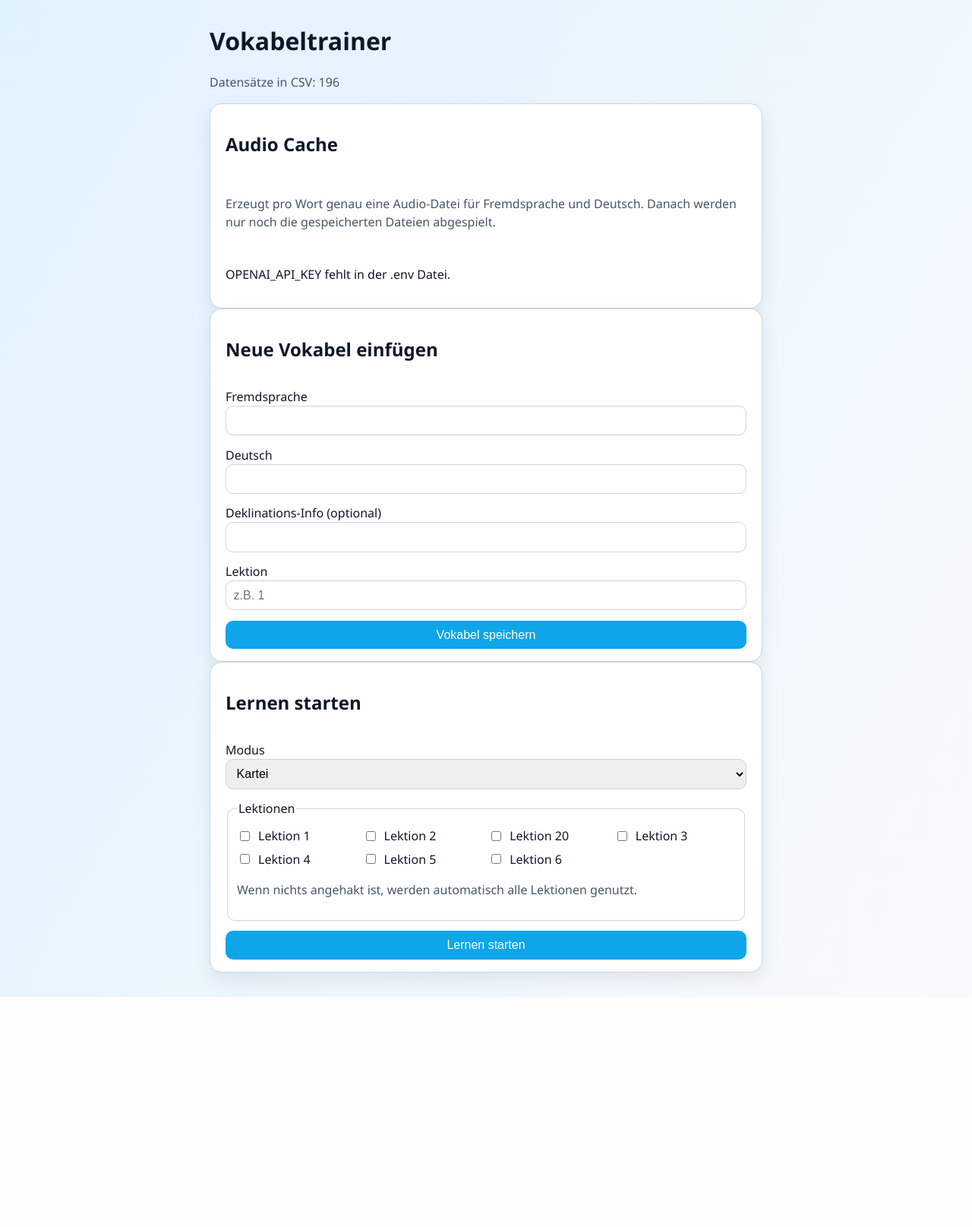
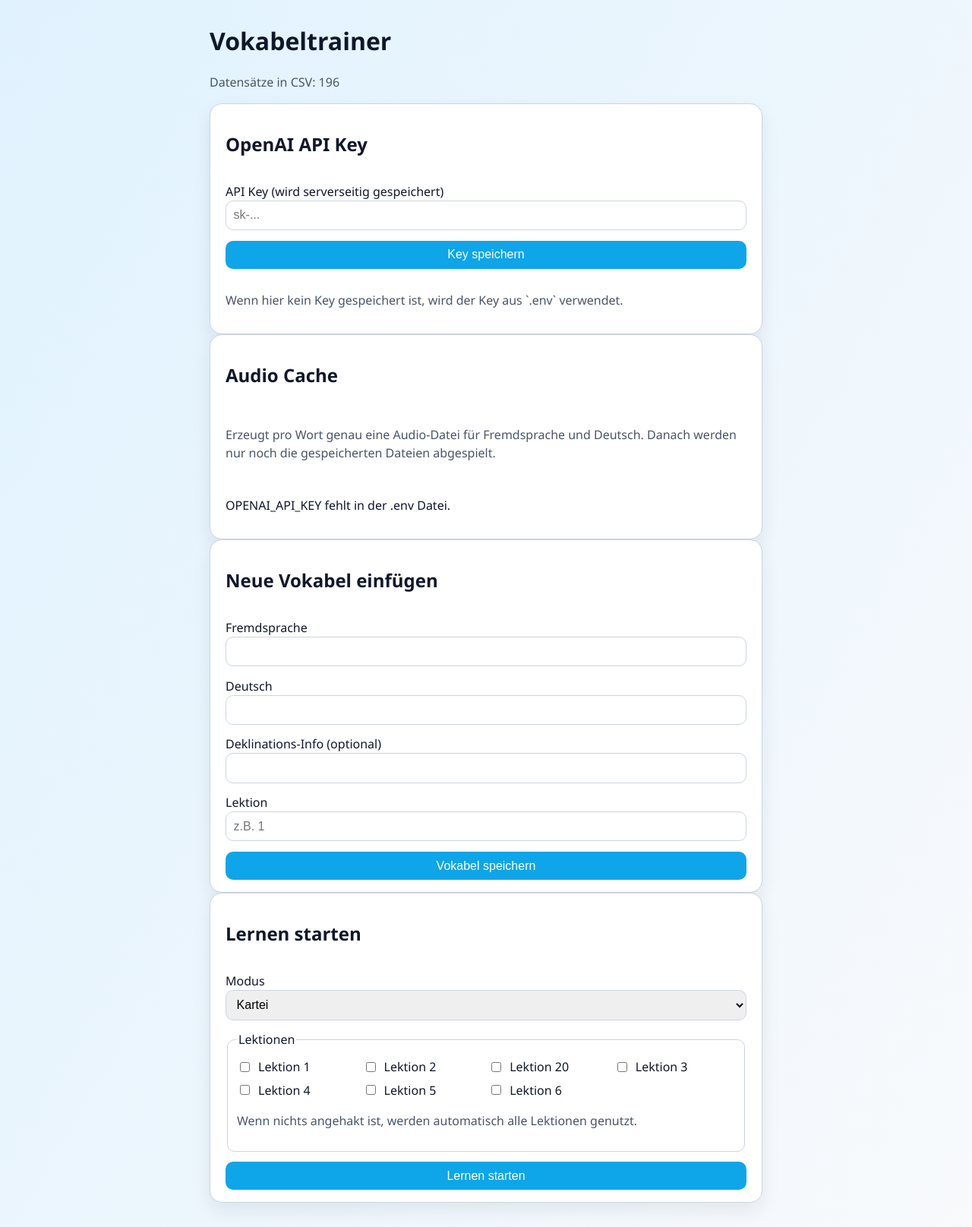
Before and after one commit to yabe32/vocab-trainer, a Flask app: page / in a window 1280 px wide. Shown: the whole page at 76% size. Before the commit the page ends 1312 px from the top, so only its background shows below. Run offline with Flask 3, Linux system fonts and the light colour scheme.

```diff
--- a/app.py
+++ b/app.py
@@ -1,5 +1,6 @@
 import csv
 import hashlib
+import json
 import os
 import random
 import shutil
@@ -28,6 +29,7 @@ FIELDNAMES = ["fremdsprache", "deutsch", "deklination", "lektion", "richtig", "f
 TTS_MODEL = os.getenv("OPENAI_TTS_MODEL", "gpt-4o-mini-tts")
 TTS_VOICE = os.getenv("OPENAI_TTS_VOICE", "alloy")
 _OPENAI_CLIENT = None
+RUNTIME_SECRETS_FILE = BASE_DIR / "data" / "runtime_secrets.json"
 
 
 def _resolve_vokabel_datei():
@@ -53,6 +55,30 @@ def _resolve_vokabel_datei():
 VOKABEL_DATEI = _resolve_vokabel_datei()
 
 
+def _load_runtime_secrets():
+    if not RUNTIME_SECRETS_FILE.exists():
+        return {}
+    try:
+        with RUNTIME_SECRETS_FILE.open("r", encoding="utf-8") as f:
+            data = json.load(f)
+            return data if isinstance(data, dict) else {}
+    except Exception:
+        return {}
+
+
+def _save_runtime_secrets(data):
+    RUNTIME_SECRETS_FILE.parent.mkdir(parents=True, exist_ok=True)
+    with RUNTIME_SECRETS_FILE.open("w", encoding="utf-8") as f:
+        json.dump(data, f)
+
+
+def _get_effective_openai_api_key():
+    runtime_key = _load_runtime_secrets().get("OPENAI_API_KEY", "").strip()
+    if runtime_key:
+        return runtime_key
+    return os.getenv("OPENAI_API_KEY", "").strip()
+
+
 def _get_openai_client():
     global _OPENAI_CLIENT
     if OpenAI is None:
@@ -60,7 +86,7 @@ def _get_openai_client():
     if _OPENAI_CLIENT is not None:
         return _OPENAI_CLIENT
 
-    api_key = os.getenv("OPENAI_API_KEY", "").strip()
+    api_key = _get_effective_openai_api_key()
     if not api_key:
         return None
 
@@ -253,7 +279,8 @@ def index():
     vokabeln = lade_vokabeln_full()
     status = request.args.get("status")
     message = request.args.get("message")
-    tts_ready = _get_openai_client() is not None
+    has_runtime_key = bool(_load_runtime_secrets().get("OPENAI_API_KEY", "").strip())
+    tts_ready = bool(_get_effective_openai_api_key()) and (_get_openai_client() is not None)
     return render_template(
         "index.html",
         lektionen=alle_lektionen(vokabeln),
@@ -262,6 +289,7 @@ def index():
         status=status,
         message=message,
         tts_ready=tts_ready,
+        has_runtime_key=has_runtime_key,
     )
 
 
@@ -284,6 +312,26 @@ def build_tts_cache():
     msg = f"Audio-Cache fertig: neu={created}, bereits da={existing}, fehlgeschlagen={failed}"
     status = "ok" if failed == 0 else "error"
     return redirect(url_for("index", status=status, message=msg))
+
+
+@app.post("/set_api_key")
+def set_api_key():
+    global _OPENAI_CLIENT
+
+    api_key = (request.form.get("openai_api_key") or "").strip()
+    secrets = _load_runtime_secrets()
+
+    if not api_key:
+        if "OPENAI_API_KEY" in secrets:
+            del secrets["OPENAI_API_KEY"]
+            _save_runtime_secrets(secrets)
+        _OPENAI_CLIENT = None
+        return redirect(url_for("index", status="ok", message="Browser-API-Key wurde entfernt."))
+
+    secrets["OPENAI_API_KEY"] = api_key
+    _save_runtime_secrets(secrets)
+    _OPENAI_CLIENT = None
+    return redirect(url_for("index", status="ok", message="API-Key im Browser gespeichert."))
 
 
 @app.post("/add_vocab")
--- a/templates/index.html
+++ b/templates/index.html
@@ -14,6 +14,21 @@
     {% if message %}
       <div class="card {{ 'ok' if status == 'ok' else 'error' }}">{{ message }}</div>
     {% endif %}
+
+    <form action="{{ url_for('set_api_key') }}" method="post" class="card grid">
+      <h2>OpenAI API Key</h2>
+      <label>API Key (wird serverseitig gespeichert)
+        <input type="password" name="openai_api_key" placeholder="sk-..." autocomplete="off">
+      </label>
+      <div class="actions">
+        <button type="submit">Key speichern</button>
+      </div>
+      {% if has_runtime_key %}
+        <p class="hint">Aktuell ist ein Browser-Key gespeichert. Leeres Feld absenden entfernt ihn wieder.</p>
+      {% else %}
+        <p class="hint">Wenn hier kein Key gespeichert ist, wird der Key aus `.env` verwendet.</p>
+      {% endif %}
+    </form>
 
     <form action="{{ url_for('build_tts_cache') }}" method="post" class="card grid">
       <h2>Audio Cache</h2>
```
Also changed, not shown: README.md, 1 other file.
